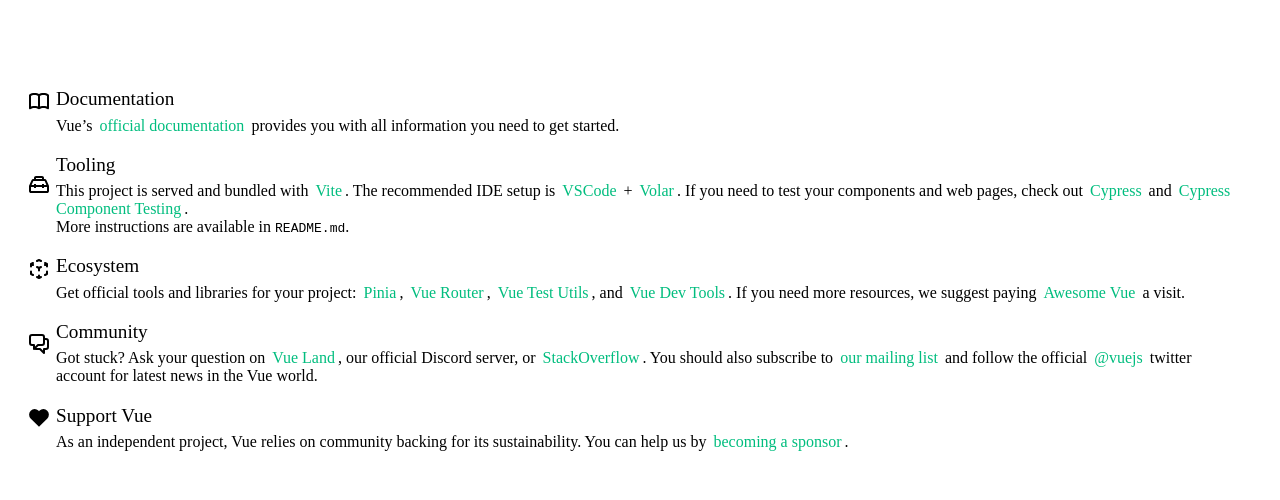
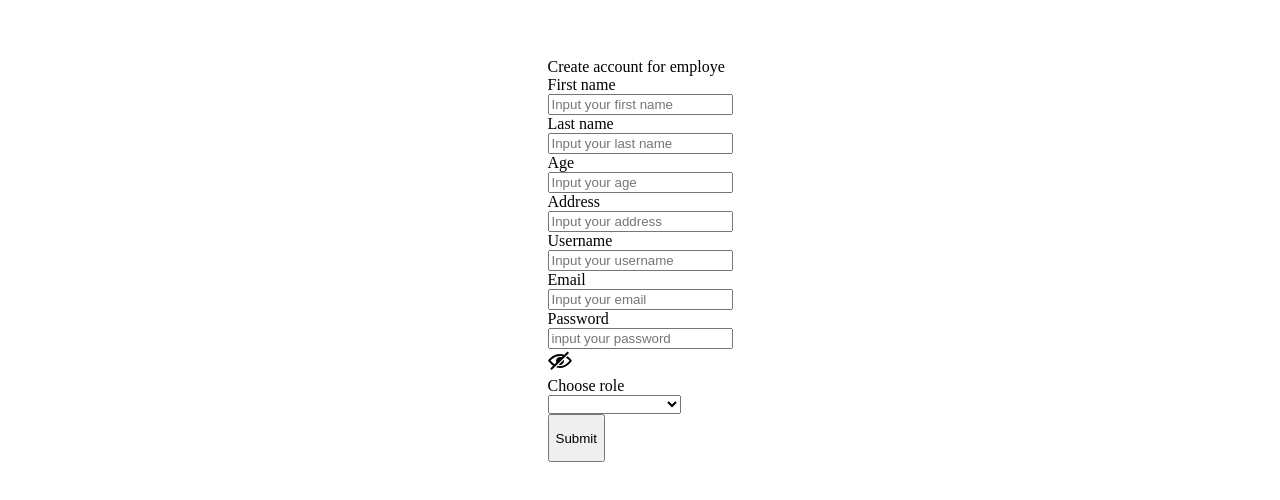
Before and after one commit to AnRiyan1912/sistem-absence-employe-fe-vue-js, a Vue app: page /register in a window 1280 px wide. Before the commit this address led to /. Shown: the part 148-648 px from the top of the page. Built offline with nearby package versions, Linux system fonts and the light colour scheme; sample sign-in values are in the browser's storage.

Commit message:
feature: add feature register

```diff
--- a/package.json
+++ b/package.json
@@ -17,7 +17,8 @@
     "axios": "^1.6.7",
     "pinia": "^2.1.7",
     "vue": "^3.4.15",
-    "vue-router": "^4.2.5"
+    "vue-router": "^4.2.5",
+    "vue-toastification": "^2.0.0-rc.5"
   },
   "devDependencies": {
     "@rushstack/eslint-patch": "^1.3.3",
--- a/src/App.vue
+++ b/src/App.vue
@@ -1,6 +1,5 @@
 <script setup lang="ts">
-import { RouterLink, RouterView } from 'vue-router'
-import HelloWorld from './components/HelloWorld.vue'
+import { RouterView } from 'vue-router'
 </script>
 
 <template>
--- a/src/axios/config.ts
+++ b/src/axios/config.ts
@@ -15,7 +15,7 @@
   async (err) => {
     const originalRequest = err.config
 
-    if (err.response.status === 401 && !originalRequest._retry) {
+    if (err.response?.status === 401 && !originalRequest._retry) {
       originalRequest._retry = true
       try {
         const cookies = document.cookie.split(';')
--- a/src/main.ts
+++ b/src/main.ts
@@ -2,7 +2,6 @@
 
 import { createApp } from 'vue'
 import { createPinia } from 'pinia'
-
 import App from './App.vue'
 import router from './router'
 
@@ -10,5 +9,4 @@
 
 app.use(createPinia())
 app.use(router)
-
 app.mount('#app')
--- a/src/views/LoginView.vue
+++ b/src/views/LoginView.vue
@@ -1,6 +1,6 @@
 <script setup lang="ts">
 import { onMounted, ref } from 'vue'
-import { AUTH, BASE_URL } from '@/util/ApiUrl'
+import { AUTH } from '@/util/ApiUrl'
 import client from '@/axios/config'
 import { useRouter } from 'vue-router'
 
@@ -16,17 +16,17 @@
 }
 const username = defineModel('username')
 const password = defineModel('passsword')
-
 const onLogin = async () => {
   const response = await client.post(AUTH + 'login', {
     usernameOrEmail: username.value,
     password: password.value
   })
-  await sessionStorage.setItem('auth', response.data.accessToken)
   if (response.data.accessToken) {
+    await sessionStorage.setItem('auth', response.data.accessToken)
     router.push({ name: 'home' })
-  } else {
-    alert(response.data.message)
+    alert('Success login')
+  } else if (response.data.status != 200) {
+    alert('Failed login wrong username or password')
   }
 }
 
--- a/src/views/RegisterView.vue
+++ b/src/views/RegisterView.vue
@@ -1,4 +1,6 @@
 <script setup lang="ts">
+import client from '@/axios/config'
+import { AUTH } from '@/util/ApiUrl'
 import { ref } from 'vue'
 import { useRouter } from 'vue-router'
 
@@ -12,6 +14,7 @@
 const email = defineModel('email')
 const password = defineModel('password')
 const role = defineModel('role')
+
 const onShowPassword = () => {
   if (showPassword.value == false) {
     showPassword.value = true
@@ -19,56 +22,86 @@
     showPassword.value = false
   }
 }
-const authToken = sessionStorage.getItem('auth')
-if (authToken) {
-  router.push({ name: 'home' })
+const onRegister = async () => {
+  const body = {
+    firstName: firstName.value,
+    lastName: lastName.value,
+    age: age.value,
+    address: address.value,
+    username: username.value,
+    email: email.value,
+    password: password.value,
+    role: role.value
+  }
+  const response = await client.post(AUTH + 'register', body)
+  if (response.data.status == 200) {
+    alert('Success register please login')
+  } else {
+    alert('Failed register ' + response.data.message)
+  }
 }
 </script>
 <template>
+  {{ age }}
   <div class="">
     <div class="container-information"><span>Create account for employe</span></div>
     <div class="padding-l-r-10 flex">
-      <form action="" class="container-form">
+      <form action="" class="container-form" @submit.prevent="onRegister">
         <span class="padding-l-r-10">First name</span>
         <div class="flex padding-l-r-10 margin-bottom-30">
           <div class="container-input">
-            <input type="text" class="input" placeholder="Input your first name" />
+            <input
+              type="text"
+              class="input"
+              placeholder="Input your first name"
+              v-model="firstName"
+            />
           </div>
         </div>
         <span class="padding-l-r-10">Last name</span>
         <div class="flex padding-l-r-10 margin-bottom-30">
           <div class="container-input">
-            <input type="text" class="input" placeholder="Input your last name" />
+            <input
+              type="text"
+              class="input"
+              placeholder="Input your last name"
+              v-model="lastName"
+            />
           </div>
         </div>
         <span class="padding-l-r-10">Age</span>
         <div class="flex padding-l-r-10 margin-bottom-30">
           <div class="container-input">
-            <input type="text" class="input" placeholder="Input your age" />
+            <input type="text" class="input" placeholder="Input your age" v-model="age" />
           </div>
         </div>
         <span class="padding-l-r-10">Address</span>
         <div class="flex padding-l-r-10 margin-bottom-30">
           <div class="container-input">
-            <input type="text" class="input" placeholder="Input your address" />
+            <input type="text" class="input" placeholder="Input your address" v-model="address" />
           </div>
         </div>
         <span class="padding-l-r-10">Username</span>
         <div class="flex padding-l-r-10 margin-bottom-30">
           <div class="container-input">
-            <input type="text" class="input" placeholder="Input your username" />
+            <input type="text" class="input" placeholder="Input your username" v-model="username" />
           </div>
         </div>
         <span class="padding-l-r-10">Email</span>
         <div class="flex padding-l-r-10 margin-bottom-30">
           <div class="container-input">
-            <input type="text" class="input" placeholder="Input your email" />
+            <input type="text" class="input" placeholder="Input your email" v-model="email" />
           </div>
         </div>
         <span class="padding-l-r-10">Password</span>
         <div class="padding-l-r-10 margin-bottom-30">
           <div class="flex container-input" v-show="showPassword == false">
-            <input type="password" class="input" placeholder="input your password" />
+            <input
+              type="password"
+              class="input"
+              placeholder="input your password"
+              v-model="password"
+            />
             <div class="padding-l-r-5" @click.prevent="onShowPassword">
               <svg xmlns="http://www.w3.org/2000/svg" width="24" height="24" viewBox="0 0 24 24">
                 <path
@@ -78,7 +111,7 @@
             </div>
           </div>
           <div class="flex container-input" v-show="showPassword">
-            <input type="text" class="input" placeholder="input your password" />
+            <input type="text" class="input" placeholder="input your password" v-model="password" />
             <div class="padding-l-r-5" @click.prevent="onShowPassword">
               <svg xmlns="http://www.w3.org/2000/svg" width="24" height="24" viewBox="0 0 24 24">
                 <path
```
Also changed, not shown: 1 other file (tests, documents, lock files or other folders).
